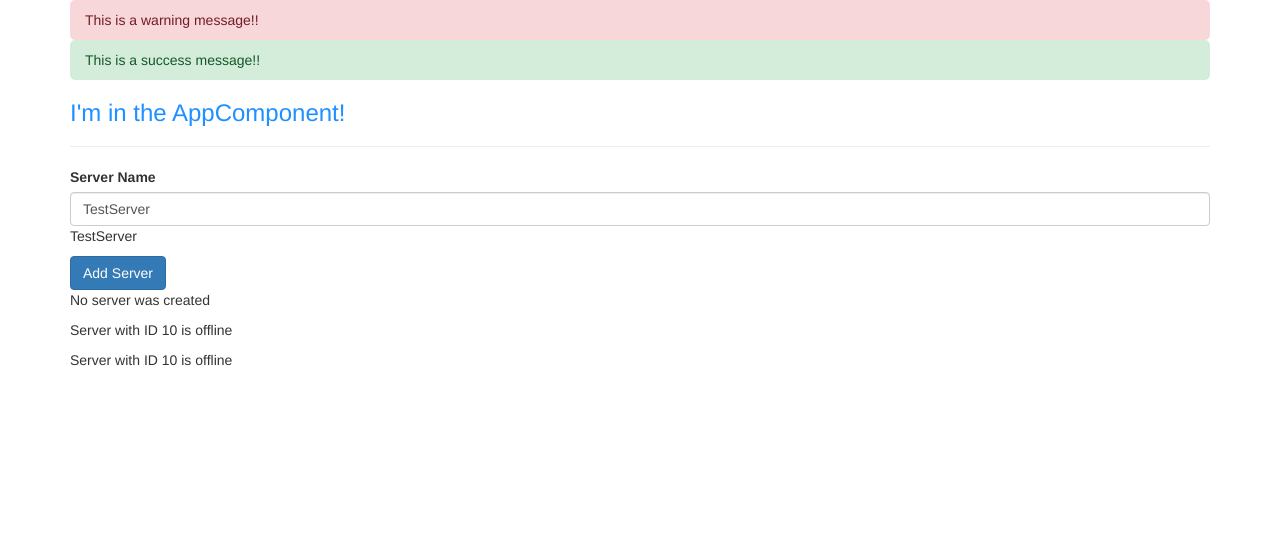
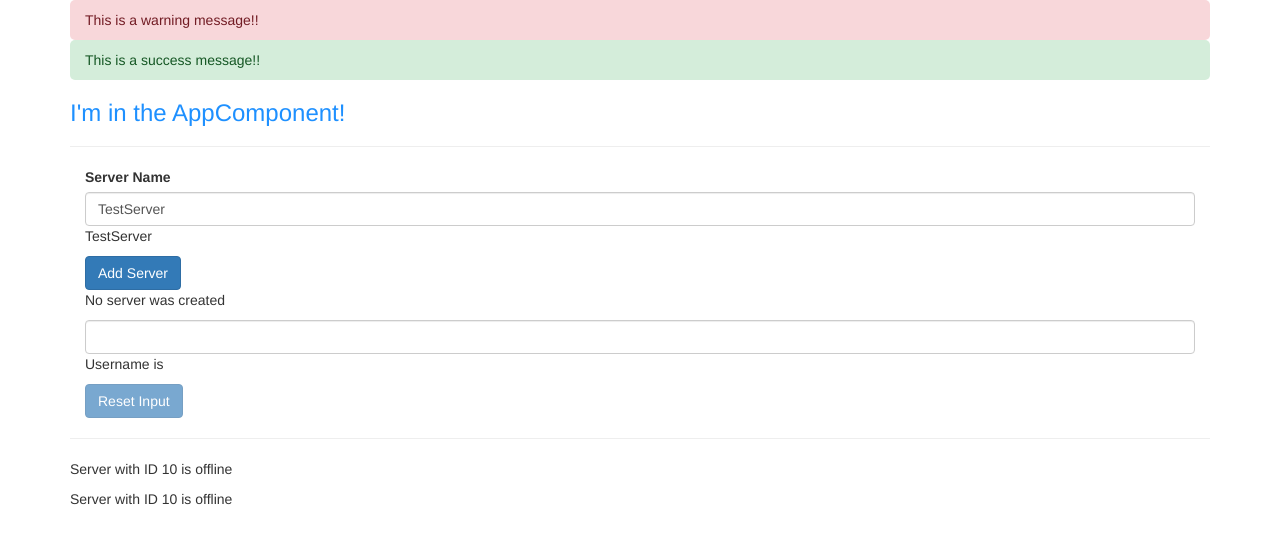
Before and after one commit to SmitBhikadiya-M/Angular-Udemy-Course, an Angular app in the folder CourseIntro/: page / in a window 1280 px wide. Shown: the top 544 px of the page. Built offline with nearby package versions, Linux system fonts and the light colour scheme.

Commit message:
Assignment-2: Practicing Databinding

```diff
--- a/CourseIntro/src/app/servers/servers.component.html
+++ b/CourseIntro/src/app/servers/servers.component.html
@@ -1,21 +1,24 @@
+<div class="container-fluid">
     <label>Server Name</label>
     <!-- <input type="text"
     class="form-control"
     (input)="onUpdateServerName($event)"
 > -->
-
     <input type="text" class="form-control" [(ngModel)]="serverName">
     <p>{{ serverName }}</p>
-
-
-
-<button class="btn btn-primary"
-    [disabled]="allowNewServer"
-    (click)="onCreateServer()">
+    <button class="btn btn-primary" [disabled]="allowNewServer" (click)="onCreateServer()">
         Add Server
     </button>
     <p>{{ serverCreationStatus }}</p>
+</div>
 
+<div class="container-fluid">
+    <!--- Assignment 2: Practicing Databinding --->
+    <input type="text" class="form-control" [(ngModel)]="username">
+    <p> Username is {{ username }} </p>
+    <button class="btn btn-primary" [disabled]="username===''" (click)="username = ''"> Reset Input </button>
+</div>
 
+<hr>
 <app-server></app-server>
 <app-server></app-server>
--- a/CourseIntro/src/app/servers/servers.component.ts
+++ b/CourseIntro/src/app/servers/servers.component.ts
@@ -9,6 +9,7 @@
   allowNewServer = true;
   serverCreationStatus = 'No server was created';
   serverName = 'TestServer';
+  username = '';
   constructor() {
     setTimeout(()=>{
       this.allowNewServer = false;
```
Lines whose indentation alone changed are shown as unchanged.
